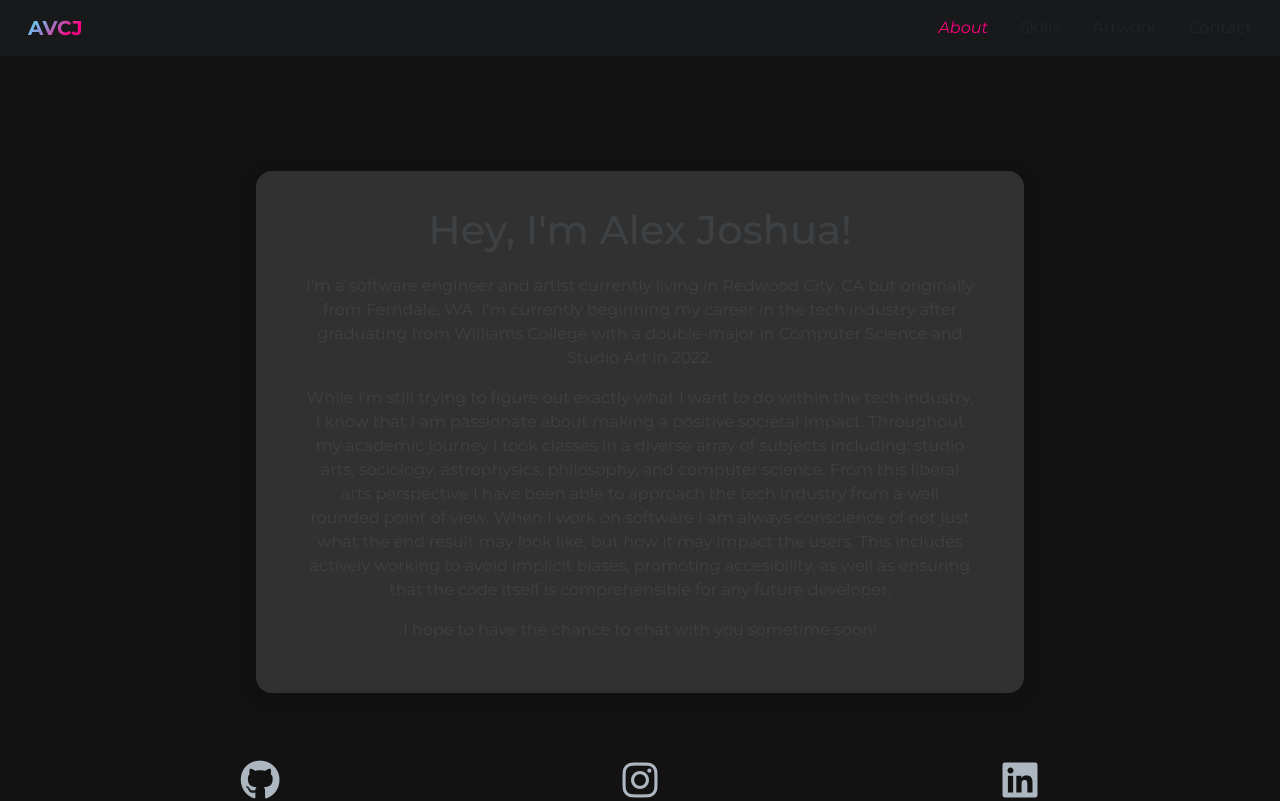
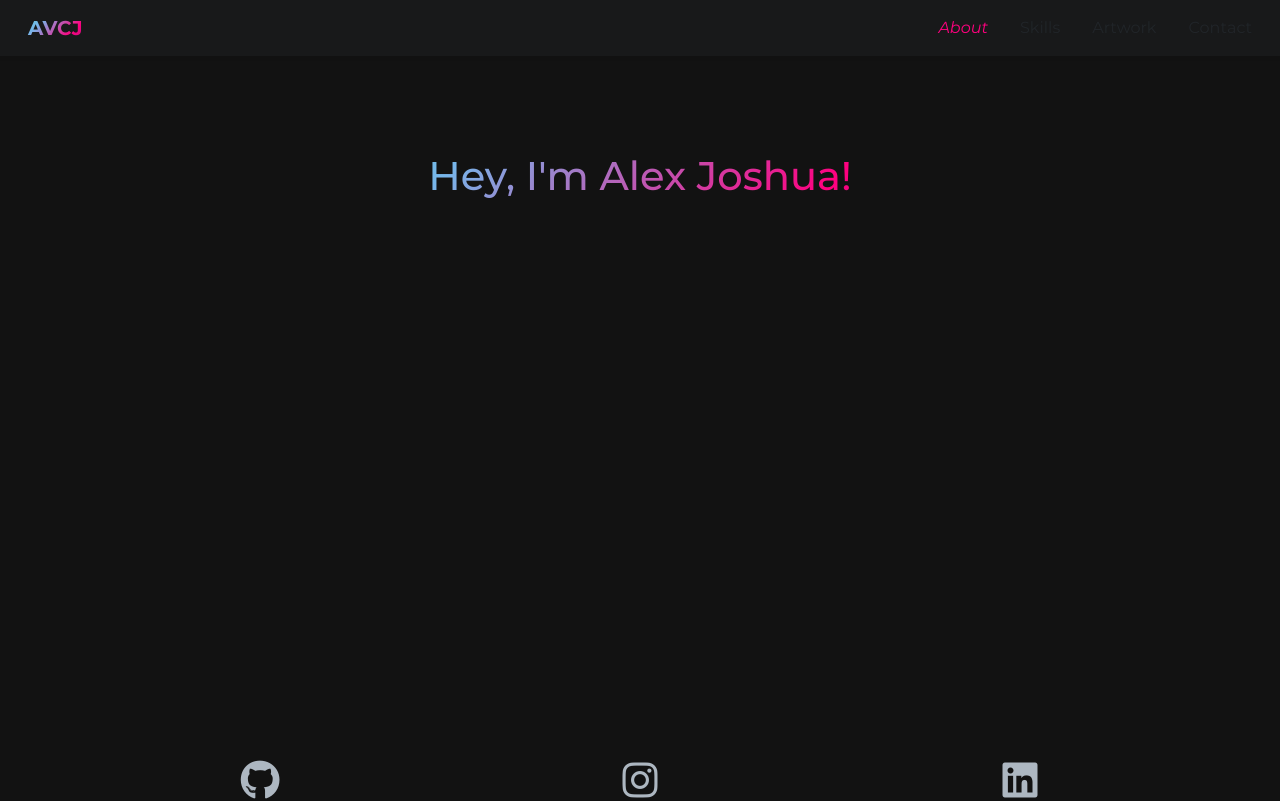
Before and after one commit to Alexjoshua14/RevampedPortfolio, a React (Create React App) app: page /about in a window 1280 px wide. Built offline with nearby package versions, Linux system fonts and the light colour scheme.

Commit message:
Refresh About page

```diff
--- a/src/pages/AboutPage.css
+++ b/src/pages/AboutPage.css
@@ -1,32 +1,13 @@
-#AboutContent {
-    /* position: absolute;
-    top: 50%;
-    left: 50%;
-    translate: -50% -50%; */
-    display: flex;
-    flex-direction: column;
-    flex-wrap: wrap;
-    align-items: center;
-    justify-content: center;
-    width: 60%;
-    min-height: 20vh;
-    height: min-content;
-    text-align: center;
-    margin-bottom: 6vh;
+.card-title {
+    background: var(--gradient);
+    background-clip: text;
+    color: transparent;
 }
 
-.cardTitle {
-    width: 97%;
-    padding: .5%;
-    margin: 1%;
-
+.card-body {
+    text-align: center;
+    color: pink;
+    background-color: white;
+    background-clip: text;
+    color: transparent;
 }
-
-.cardBody {
-    display: flex;
-    flex-direction: column;
-    flex-grow: 1;
-    padding: .5%;
-    margin: 1%;
-    align-items: stretch;
-}
--- a/src/pages/AboutPage.js
+++ b/src/pages/AboutPage.js
@@ -5,10 +5,11 @@ import Social from '../socialLinks/social';
 export default function AboutPage() {
     return (
         <>
-            <div className="mainContent">
-                <div className="glassCard" id="AboutContent">
-                    <h1 className="cardTitle">Hey, I'm Alex Joshua!</h1>
-                    <div className="cardBody">
+            <div className="container-sm">
+                <h1 className="row justify-content-center card-title">
+                    Hey, I'm Alex Joshua!
+                </h1>
+                <div className="row card-body">
                     <p>
                         I'm a software engineer
                         and artist currently living in Redwood City, CA but originally from Ferndale, WA.
@@ -33,7 +34,6 @@ export default function AboutPage() {
                     </p>
                 </div>
             </div>
-            </div>
 
         </>
     )
```
Lines whose indentation alone changed are shown as unchanged.
